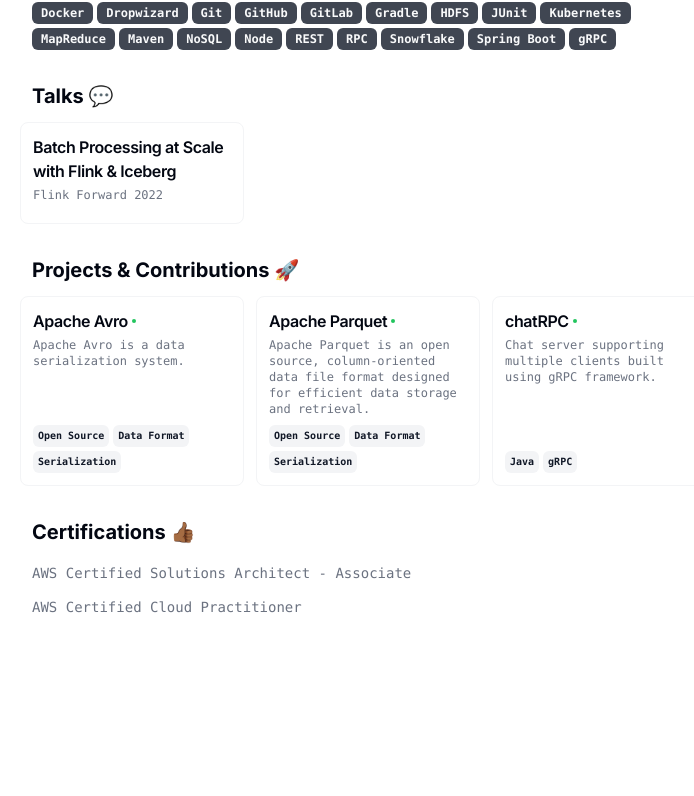
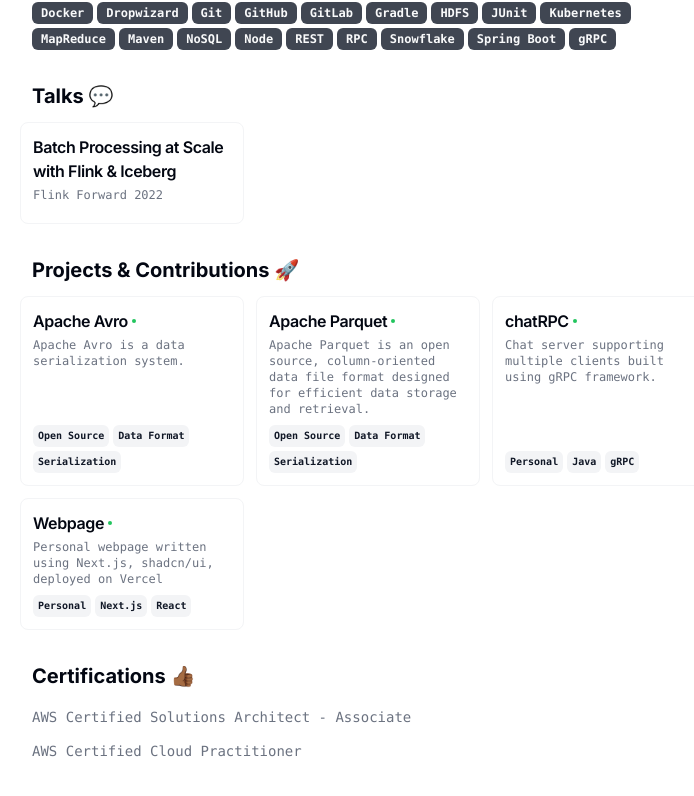
Before and after one commit to hailuand/webpage, a Next.js app: page / in a window 1280 px wide. Shown: the part 1174-1970 px from the top of the page, without its empty margins (272-966 px from the left). Before the commit the page ends 1852 px from the top, so only its background shows below. Built offline with nearby package versions, Linux system fonts and the light colour scheme.

Commit message:
Added favicon + webpage repo. Cleaned up X icon.

```diff
--- a/src/app/page.tsx
+++ b/src/app/page.tsx
@@ -68,8 +68,8 @@
                   size="icon"
                   asChild
                 >
-                  <a href={social.url}>
-                    <social.icon className="h-4 w-4" target="_blank"/>
+                  <a href={social.url} target="_blank" rel="noopener noreferrer">
+                    <social.icon className="h-4 w-4"/>
                   </a>
                 </Button>
               ))}
--- a/src/components/icons/XIcon.tsx
+++ /dev/null
@@ -1,11 +0,0 @@
-export const XIcon = (props: React.SVGProps<SVGSVGElement>) => {
-  return (
-    <svg viewBox="0 0 24 24" xmlns="http://www.w3.org/2000/svg" {...props}>
-      <title>X</title>
-      <path
-        fill="currentColor"
-        d="M18.901 1.153h3.68l-8.04 9.19L24 22.846h-7.406l-5.8-7.584-6.638 7.584H.474l8.6-9.83L0 1.154h7.594l5.243 6.932ZM17.61 20.644h2.039L6.486 3.24H4.298Z"
-      />
-    </svg>
-  );
-};
--- a/src/data/resume-data.tsx
+++ b/src/data/resume-data.tsx
@@ -167,6 +167,7 @@
     {
       title: "chatRPC",
       techStack: [
+        "Personal",
         "Java",
         "gRPC",
       ],
@@ -174,6 +175,19 @@
         "Chat server supporting multiple clients built using gRPC framework.",
       link: {
         href: "https://github.com/hailuand/chatRPC",
+      },
+    },
+    {
+      title: "Webpage",
+      techStack: [
+        "Personal",
+        "Next.js",
+        "React",
+      ],
+      description:
+        "Personal webpage written using Next.js, shadcn/ui, deployed on Vercel",
+      link: {
+        href: "https://github.com/hailuand/webpage",
       },
     }
   ],
```
Also changed, not shown: 1 other file (tests, documents, lock files or other folders).
